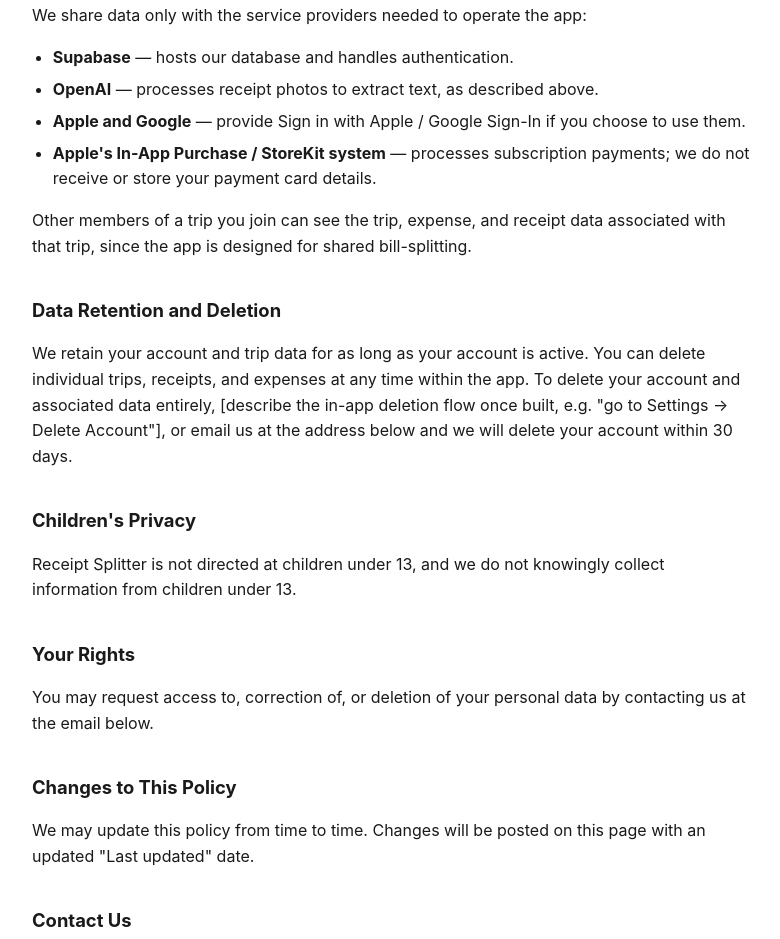
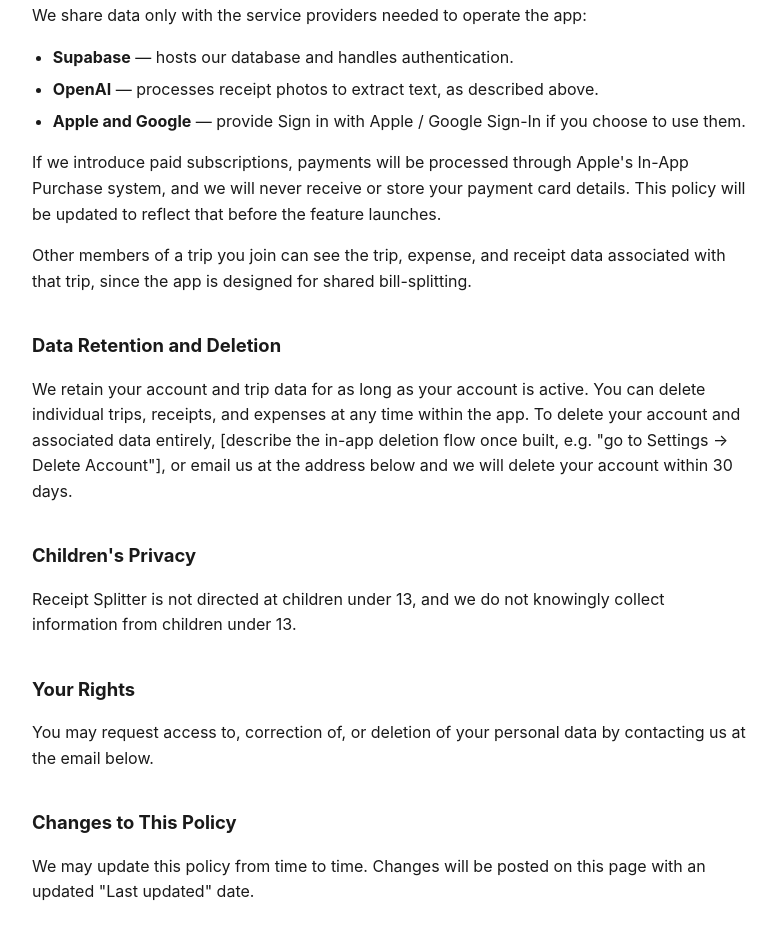
Before and after one commit to kalyan-patel/receipt-splitter-public, a plain HTML site: page index.html in a window 1280 px wide. Shown: the part 1165-2104 px from the top of the page, without its empty margins (248-1028 px from the left). Drawn offline with Linux system fonts and the light colour scheme.

Commit message:
added IF to payments language in privacy policy

```diff
--- a/index.html
+++ b/index.html
@@ -62,8 +62,8 @@
   <li><strong>Supabase</strong> — hosts our database and handles authentication.</li>
   <li><strong>OpenAI</strong> — processes receipt photos to extract text, as described above.</li>
   <li><strong>Apple and Google</strong> — provide Sign in with Apple / Google Sign-In if you choose to use them.</li>
-  <li><strong>Apple's In-App Purchase / StoreKit system</strong> — processes subscription payments; we do not receive or store your payment card details.</li>
 </ul>
+<p>If we introduce paid subscriptions, payments will be processed through Apple's In-App Purchase system, and we will never receive or store your payment card details. This policy will be updated to reflect that before the feature launches.</p>
 <p>Other members of a trip you join can see the trip, expense, and receipt data associated with that trip, since the app is designed for shared bill-splitting.</p>
 
 <h2>Data Retention and Deletion</h2>
```
